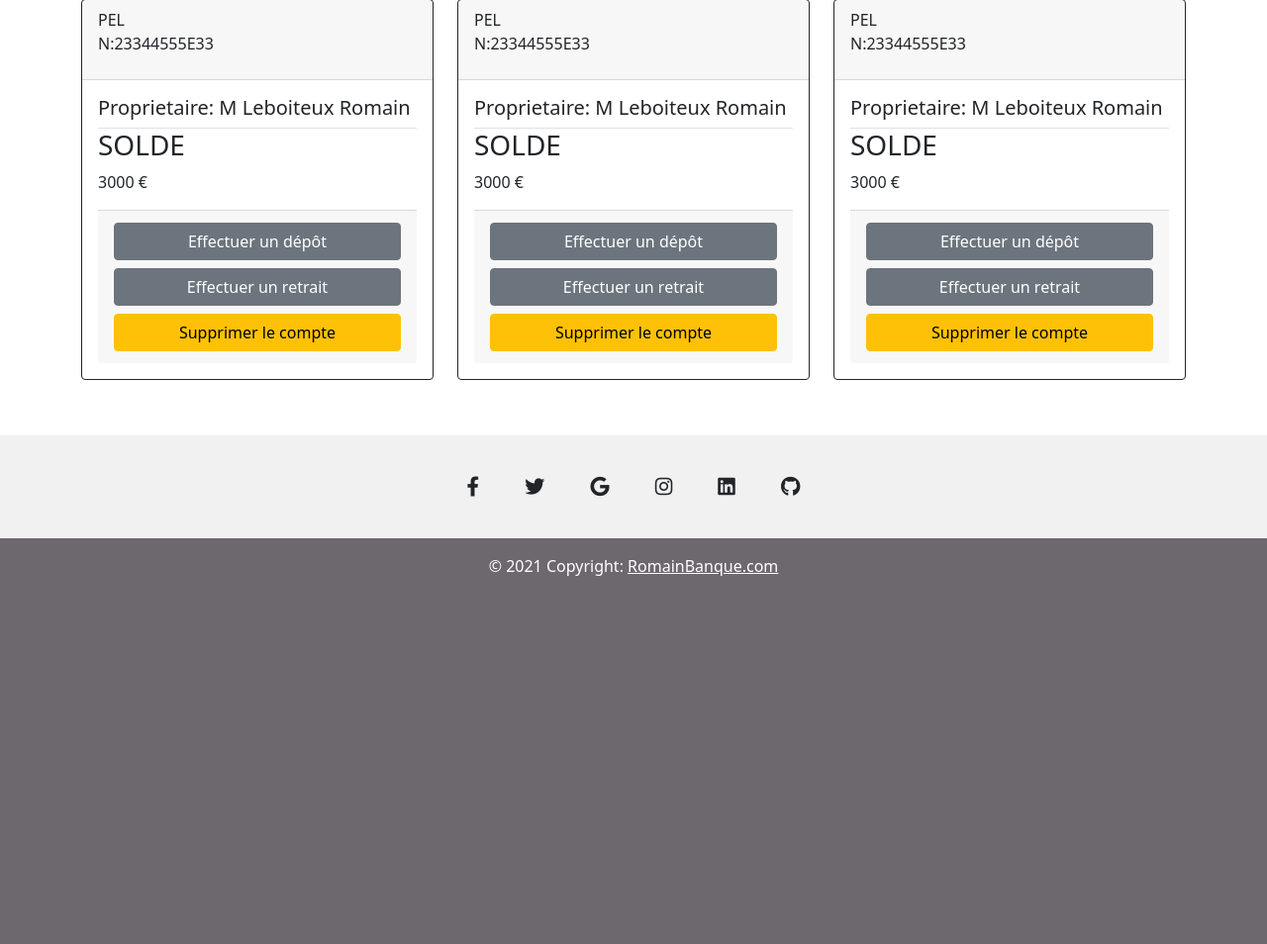
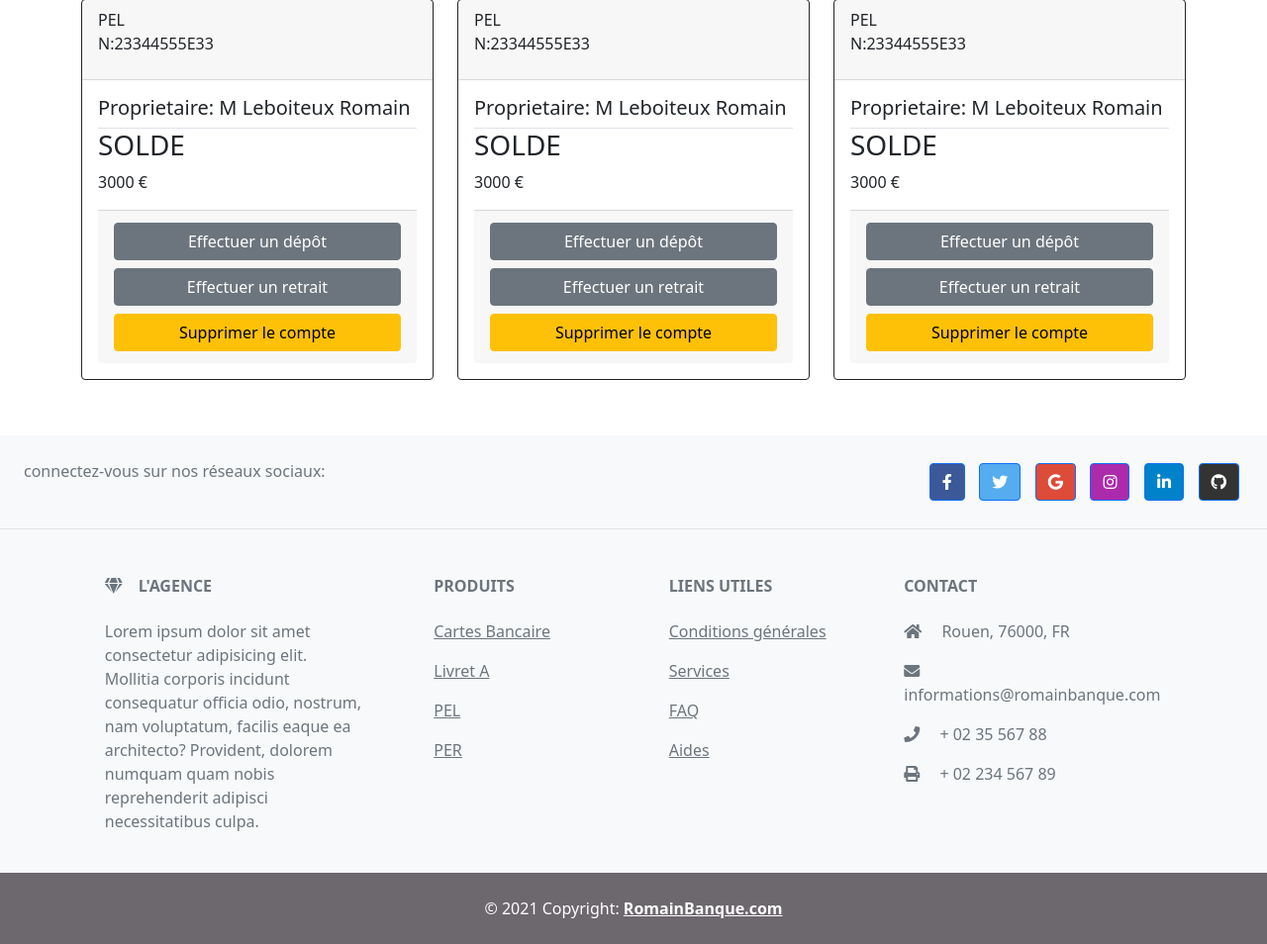
Before and after one commit to romainflly76/bank, a PHP site: page /moncomptebancaire.html in a window 1280 px wide. Shown: the part 657-1611 px from the top of the page at 99% size. Before the commit the page ends 1239 px from the top, so only its background shows below. Run offline with PHP 8.4, Linux system fonts and the light colour scheme.

Commit message:
resize & color socials_fonts

```diff
--- a/css/main.css
+++ b/css/main.css
@@ -168,6 +168,13 @@ header {
       color: rgb(26, 26, 26);
       }
 
+      /*footer i {
+        font-size: 20px;
+      }*/
+      #social {
+        font-size: 25px;
+      }
+
       /****************************** Rules Footer ***********************/
 
       #footerLarge {
@@ -177,7 +184,7 @@ header {
       #footerMobile {
         display: block;
       }
-      @media screen and (min-width: 650px) {
+      @media screen and (min-width: 770px) {
         #footerMobile {
           display: none;
         }
--- /dev/null
+++ b/ghpage.txt
@@ -0,0 +1 @@
+romainflly76.github.io/bank/
--- a/moncomptebancaire.html
+++ b/moncomptebancaire.html
@@ -131,63 +131,216 @@ integrity="sha384-DyZ88mC6Up2uqS4h/KRgHuoeGwBcD4Ng9SiP4dIRy0EXTlnuz47vAwmeGwVChi
     </section>
   </main>
 
-  <!-- ************************** FOOTER ***********************-->
+   <!-- *********************** Footer ******************-->
 
-  <footer class="text-center text-white" style="background-color: #f1f1f1;">
+    <!-- Footer -->
+<footer id="footerLarge" class="text-center text-lg-start bg-light text-muted mt-5">
+  <!-- Section: Social media -->
+  <section
+    class="d-flex justify-content-center justify-content-lg-between p-4 border-bottom"
+  >
+    <!-- Left -->
+    <div class="me-5 d-none d-lg-block">
+      <span>connectez-vous sur nos réseaux sociaux:</span>
+    </div>
+    <!-- Left -->
+
+    <!-- Right -->
+    <div id="social">
+      <a
+        class="btn btn-primary btn-floating m-1"
+        style="background-color: #3b5998;"
+        href="#!"
+        role="button"
+        ><i class="fab fa-facebook-f"></i
+      ></a>
+      <a
+      class="btn btn-primary btn-floating m-1"
+      style="background-color: #55acee;"
+      href="#!"
+      role="button"
+      ><i class="fab fa-twitter"></i></a>
+    <a
+    class="btn btn-primary btn-floating m-1"
+    style="background-color: #dd4b39;"
+    href="#!"
+    role="button"
+    ><i class="fab fa-google"></i></a>
+
+    <a
+    class="btn btn-primary btn-floating m-1"
+    style="background-color: #ac2bac;"
+    href="#!"
+    role="button"
+    ><i class="fab fa-instagram"></i
+   ></a>
+    <a
+    class="btn btn-primary btn-floating m-1"
+    style="background-color: #0082ca;"
+    href="#!"
+    role="button"
+    ><i class="fab fa-linkedin-in"></i></a>
+    <a
+    class="btn btn-primary btn-floating m-1"
+    style="background-color: #333333;"
+    href="https://github.com/romainflly76" target="_blank"
+    role="button"
+    ><i class="fab fa-github"></i
+    ></a>
+    </div>
+    <!-- Right -->
+  </section>
+  <!-- Section: Social media -->
+
+  <!-- Section: Links  -->
+  <section class="">
+    <div class="container text-center text-md-start mt-5">
+      <!-- Grid row -->
+      <div class="row mt-3">
+        <!-- Grid column -->
+        <div class="col-md-3 col-lg-4 col-xl-3 mx-auto mb-4">
+          <!-- Content -->
+          <h6 class="text-uppercase fw-bold mb-4">
+            <i class="fas fa-gem me-3"></i>L'agence
+          </h6>
+          <p>
+            Lorem ipsum dolor sit amet consectetur adipisicing elit.
+            Mollitia corporis incidunt consequatur officia odio, nostrum, nam voluptatum,
+            facilis eaque ea architecto? Provident, dolorem numquam quam nobis reprehenderit adipisci
+            necessitatibus culpa.
+          </p>
+        </div>
+        <!-- Grid column -->
+
+        <!-- Grid column -->
+        <div class="col-md-2 col-lg-2 col-xl-2 mx-auto mb-4">
+          <!-- Links -->
+          <h6 class="text-uppercase fw-bold mb-4">
+            Produits
+          </h6>
+          <p>
+            <a href="#!" class="text-reset">Cartes Bancaire</a>
+          </p>
+          <p>
+            <a href="#!" class="text-reset">Livret A</a>
+          </p>
+          <p>
+            <a href="#!" class="text-reset">PEL</a>
+          </p>
+          <p>
+            <a href="#!" class="text-reset">PER</a>
+          </p>
+        </div>
+        <!-- Grid column -->
+
+        <!-- Grid column -->
+        <div class="col-md-3 col-lg-2 col-xl-2 mx-auto mb-4">
+          <!-- Links -->
+          <h6 class="text-uppercase fw-bold mb-4">
+            Liens Utiles
+          </h6>
+          <p>
+            <a href="#!" class="text-reset">Conditions générales</a>
+          </p>
+          <p>
+            <a href="#!" class="text-reset">Services</a>
+          </p>
+          <p>
+            <a href="#!" class="text-reset">FAQ</a>
+          </p>
+          <p>
+            <a href="#!" class="text-reset">Aides</a>
+          </p>
+        </div>
+        <!-- Grid column -->
+
+        <!-- Grid column -->
+        <div class="col-md-4 col-lg-3 col-xl-3 mx-auto mb-md-0 mb-4">
+          <!-- Links -->
+          <h6 class="text-uppercase fw-bold mb-4">
+            Contact
+          </h6>
+          <p><i class="fas fa-home me-3"></i> Rouen, 76000, FR</p>
+          <p>
+            <i class="fas fa-envelope me-3"></i>
+            informations@romainbanque.com
+          </p>
+          <p><i class="fas fa-phone me-3"></i> + 02 35 567 88</p>
+          <p><i class="fas fa-print me-3"></i> + 02 234 567 89</p>
+        </div>
+        <!-- Grid column -->
+      </div>
+      <!-- Grid row -->
+    </div>
+  </section>
+  <!-- Section: Links  -->
+
+  <!-- Copyright -->
+  <div class="text-center p-4 text-white" style="background-color: #6D676E;">
+    © 2021 Copyright:
+    <a class="text-white fw-bold" href="index.html">RomainBanque.com</a>
+  </div>
+  <!-- Copyright -->
+</footer>
+<!-- Footer -->
+
+<!-- **************************** Footer First mobile****************$-->
+
+<footer id="footerMobile" class="bg-light text-center text-white">
   <!-- Grid container -->
-    <div class="container pt-4">
+  <div class="container p-4 pb-0">
     <!-- Section: Social media -->
     <section class="mb-4">
       <!-- Facebook -->
       <a
-          class="btn btn-link btn-floating btn-lg text-dark m-1"
+        class="btn btn-primary btn-floating m-1"
+        style="background-color: #3b5998;"
         href="#!"
         role="button"
-          data-mdb-ripple-color="dark"
         ><i class="fab fa-facebook-f"></i
       ></a>
 
       <!-- Twitter -->
       <a
-          class="btn btn-link btn-floating btn-lg text-dark m-1"
+        class="btn btn-primary btn-floating m-1"
+        style="background-color: #55acee;"
         href="#!"
         role="button"
-          data-mdb-ripple-color="dark"
         ><i class="fab fa-twitter"></i
       ></a>
 
       <!-- Google -->
       <a
-          class="btn btn-link btn-floating btn-lg text-dark m-1"
+        class="btn btn-primary btn-floating m-1"
+        style="background-color: #dd4b39;"
         href="#!"
         role="button"
-          data-mdb-ripple-color="dark"
         ><i class="fab fa-google"></i
       ></a>
 
       <!-- Instagram -->
       <a
-          class="btn btn-link btn-floating btn-lg text-dark m-1"
+        class="btn btn-primary btn-floating m-1"
+        style="background-color: #ac2bac;"
         href="#!"
         role="button"
-          data-mdb-ripple-color="dark"
         ><i class="fab fa-instagram"></i
       ></a>
 
       <!-- Linkedin -->
       <a
-          class="btn btn-link btn-floating btn-lg text-dark m-1"
+        class="btn btn-primary btn-floating m-1"
+        style="background-color: #0082ca;"
         href="#!"
         role="button"
-          data-mdb-ripple-color="dark"
-          ><i class="fab fa-linkedin"></i
+        ><i class="fab fa-linkedin-in"></i
       ></a>
       <!-- Github -->
       <a
-          class="btn btn-link btn-floating btn-lg text-dark m-1"
-          href="https://github.com/romainflly76" target="_blank"
+        class="btn btn-primary btn-floating m-1"
+        style="background-color: #333333;"
+        href="#!"
         role="button"
-          data-mdb-ripple-color="dark"
         ><i class="fab fa-github"></i
       ></a>
     </section>
@@ -196,9 +349,9 @@ integrity="sha384-DyZ88mC6Up2uqS4h/KRgHuoeGwBcD4Ng9SiP4dIRy0EXTlnuz47vAwmeGwVChi
   <!-- Grid container -->
 
   <!-- Copyright -->
-    <div class="text-center text-white p-3" style="background-color: #6D676E;">
-      © 2021 Copyright:
-      <a class="text-white" href="https://mdbootstrap.com/">RomainBanque.com</a>
+  <div class="text-center p-3" style="background-color: #6D676E;">
+    © 2020 Copyright:
+    <a class="text-white" href="index.html">romainbanque.com</a>
   </div>
   <!-- Copyright -->
 </footer>
```
Also changed, not shown: actualites.html (+48 -0 lines), css/actualites.css (+14 -3 lines), ghpage.md (added, +1 -0 lines), index.html (+61 -39 lines), statistiques.html (+116 -21 lines), 1 other file. Lines whose indentation alone changed are shown as unchanged.
